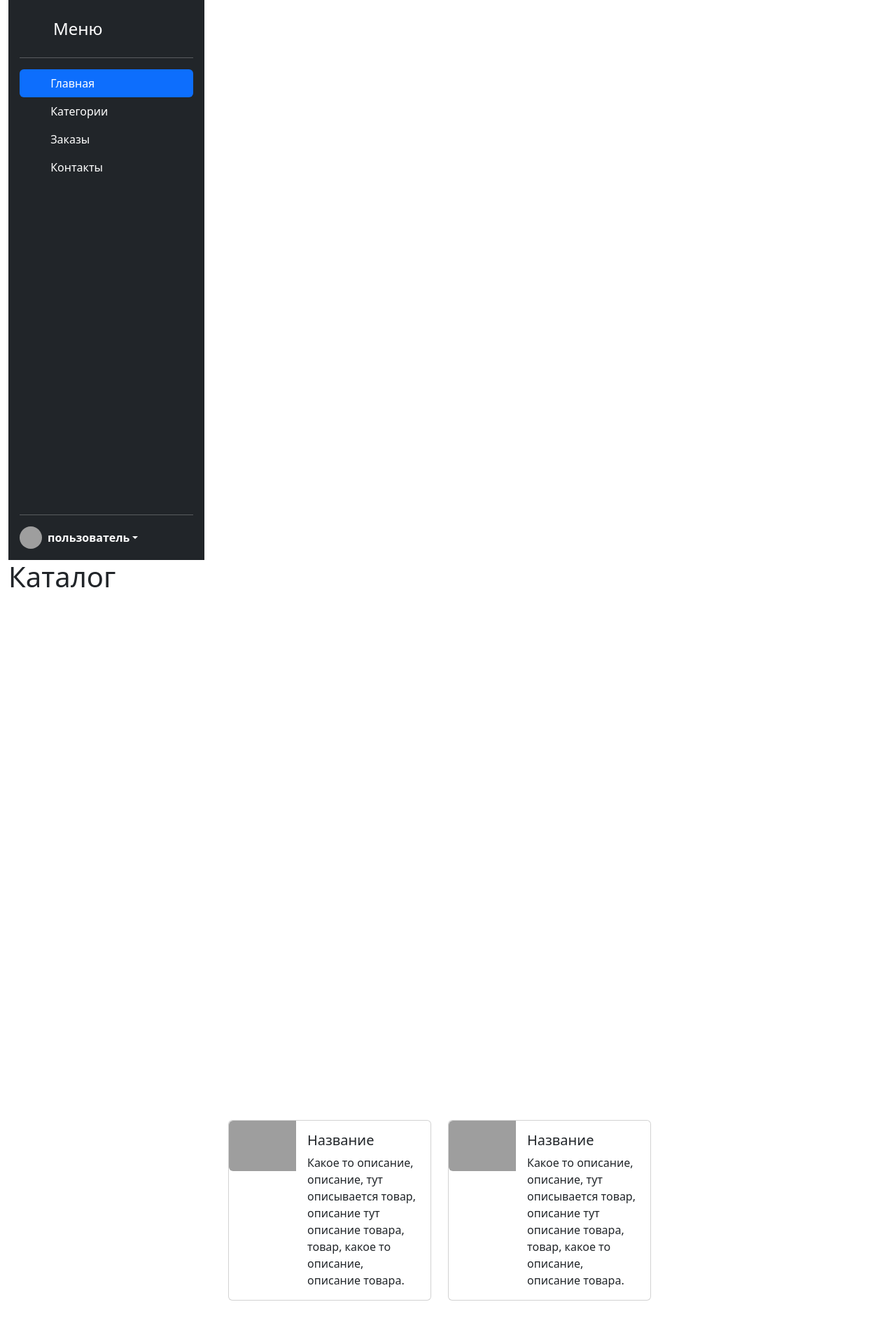
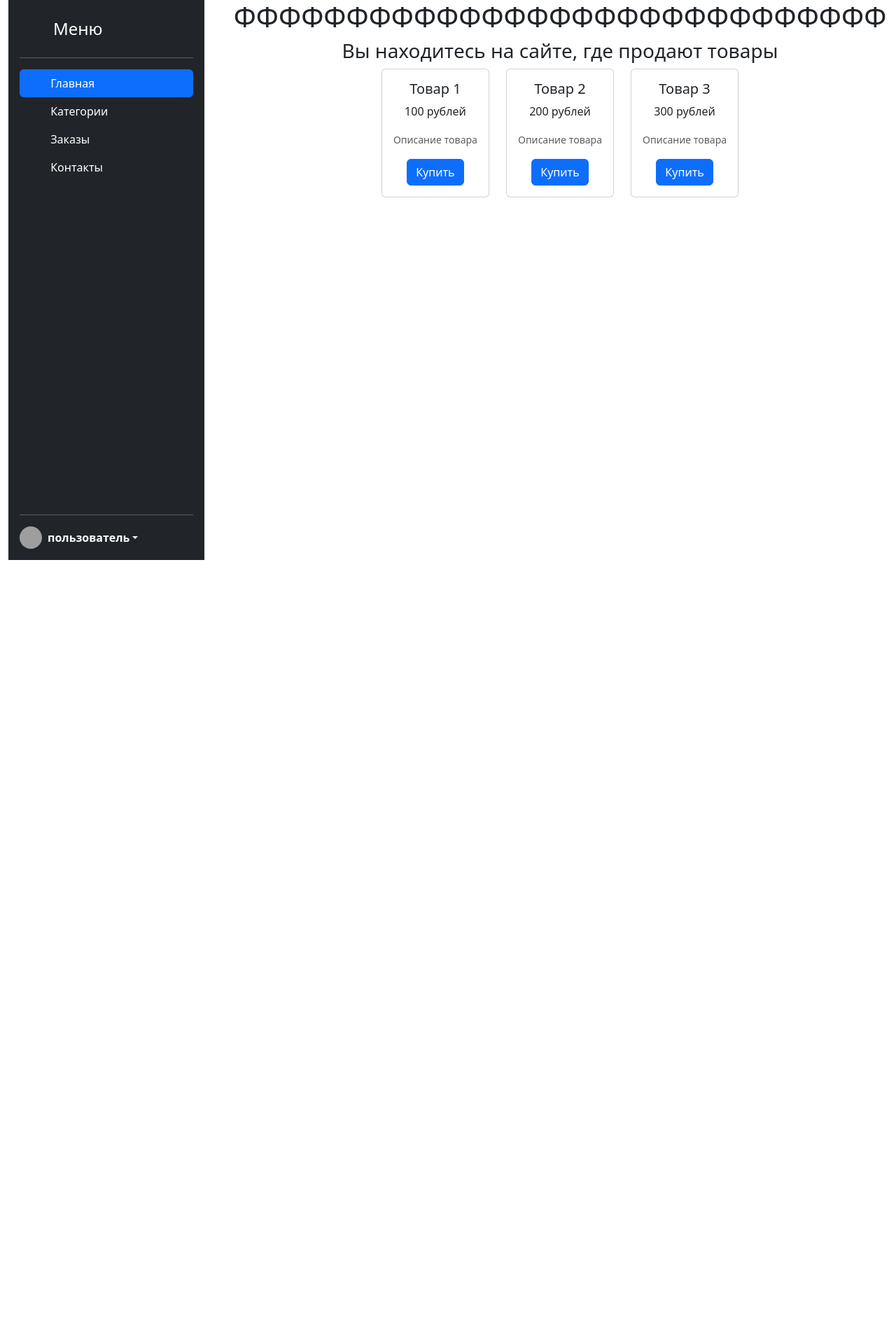
Before and after one commit to SandiNavoiy/Django_shop, a Django app: page /categorii in a window 1280 px wide. Shown: the top 1920 px of the page at 70% size. After the commit the page ends 800 px from the top, so only its background shows below. Run offline with Django 4.2, Linux system fonts and the light colour scheme; parts of the project's set-up code (start-up, migrations or seed data) failed here and were passed over; some libraries are stand-ins or nearby versions; grey boxes are pictures that could not be loaded.

Commit message:
хрень полная

```diff
--- a/catalog/templates/catalog/categorii.html
+++ b/catalog/templates/catalog/categorii.html
@@ -1,96 +1,46 @@
 {% extends 'catalog/base.html' %}
 
 {% block content %}
+<div class="col-md-9">
+            <div class="d-flex flex-column h-100 justify-content-center align-items-center">
+                <h1 class="text-center title">ФФФФФФФФФФФФФФФФФФФФФФФФФФФФФ</h1>
+                <h3 class="text-center">Вы находитесь на сайте, где продают товары</h3>
 
-<div class="row title">
-    <div class="text-title">
-        <h1>Каталог</h1>
+                <div class="row">
+                    <div class="col">
+                        <div class="card">
+                            <div class="card-body text-center">
+                                <h5 class="card-title">Товар 1</h5>
+                                <p class="card-text">100 рублей</p>
+                                <p class="card-text"><small class="text-body-secondary">Описание товара</small></p>
+                                <button type="button" class="btn btn-primary">Купить</button>
                             </div>
                         </div>
-
-<div class="row">
-
-    <div class="col empty"></div>
+                    </div>
                     <div class="col">
-        <div class="card mb-3" style="max-width: 540px;">
-            <div class="row g-0">
-                <div class="col img">
-                    <img src="/static/images/test-img.png" class="img-fluid rounded-start" alt="...">
+                        <div class="card">
+                            <div class="card-body text-center">
+                                <h5 class="card-title">Товар 2</h5>
+                                <p class="card-text">200 рублей</p>
+                                <p class="card-text"><small class="text-body-secondary">Описание товара</small></p>
+                                <button type="button" class="btn btn-primary">Купить</button>
                             </div>
-                <div class="col-md-8">
-                    <div class="card-body">
-                        <h5 class="card-title">Название</h5>
-                        <p class="card-text">Какое то описание, описание, тут описывается товар, описание тут
-                            описание товара, товар, какое то описание, описание товара.</p>
+                        </div>
+                    </div>
+                    <div class="col">
+                        <div class="card">
+                            <div class="card-body text-center">
+                                <h5 class="card-title">Товар 3</h5>
+                                <p class="card-text">300 рублей</p>
+                                <p class="card-text"><small class="text-body-secondary">Описание товара</small></p>
+                                <button type="button" class="btn btn-primary">Купить</button>
 
                             </div>
                         </div>
                     </div>
                 </div>
-    </div>
-
-    <div class="col">
-        <div class="card mb-3" style="max-width: 540px;">
-            <div class="row g-0">
-                <div class="col img">
-                    <img src="/static/images/test-img.png" class="img-fluid rounded-start" alt="...">
-                </div>
-                <div class="col-md-8">
-                    <div class="card-body">
-                        <h5 class="card-title">Название</h5>
-                        <p class="card-text">Какое то описание, описание, тут описывается товар, описание тут
-                            описание товара, товар, какое то описание, описание товара.</p>
 
             </div>
         </div>
-            </div>
-        </div>
-    </div>
-    <div class="col empty"></div>
 
-</div>
-
-<div class="row">
-
-    <div class="col empty"></div>
-
-    <div class="col">
-        <div class="card mb-3" style="max-width: 540px;">
-            <div class="row g-0">
-                <div class="col img">
-                    <img src="/static/images/test-img.png" class="img-fluid rounded-start" alt="...">
-                </div>
-                <div class="col-md-8">
-                    <div class="card-body">
-                        <h5 class="card-title">Название</h5>
-                        <p class="card-text">Какое то описание, описание, тут описывается товар, описание тут
-                            описание товара, товар, какое то описание, описание товара.</p>
-
-                    </div>
-                </div>
-            </div>
-        </div>
-    </div>
-
-    <div class="col">
-        <div class="card mb-3" style="max-width: 540px;">
-            <div class="row g-0">
-                <div class="col img">
-                    <img src="/static/images/test-img.png" class="img-fluid rounded-start" alt="...">
-                </div>
-                <div class="col-md-8">
-                    <div class="card-body">
-                        <h5 class="card-title">Название</h5>
-                        <p class="card-text">Какое то описание, описание, тут описывается товар, описание тут
-                            описание товара, товар, какое то описание, описание товара.</p>
-
-                    </div>
-                </div>
-            </div>
-        </div>
-    </div>
-
-    <div class="col empty"></div>
-
-</div>
 {% endblock %}
```
Lines whose indentation alone changed are shown as unchanged.
